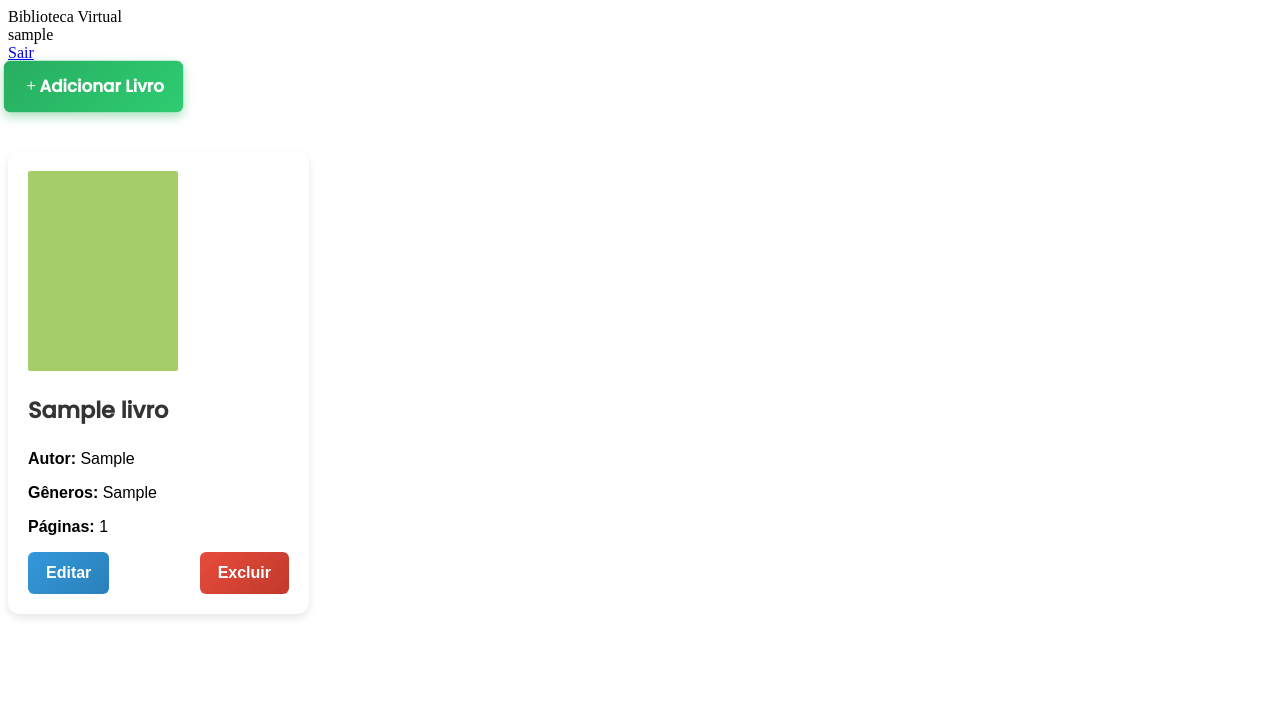
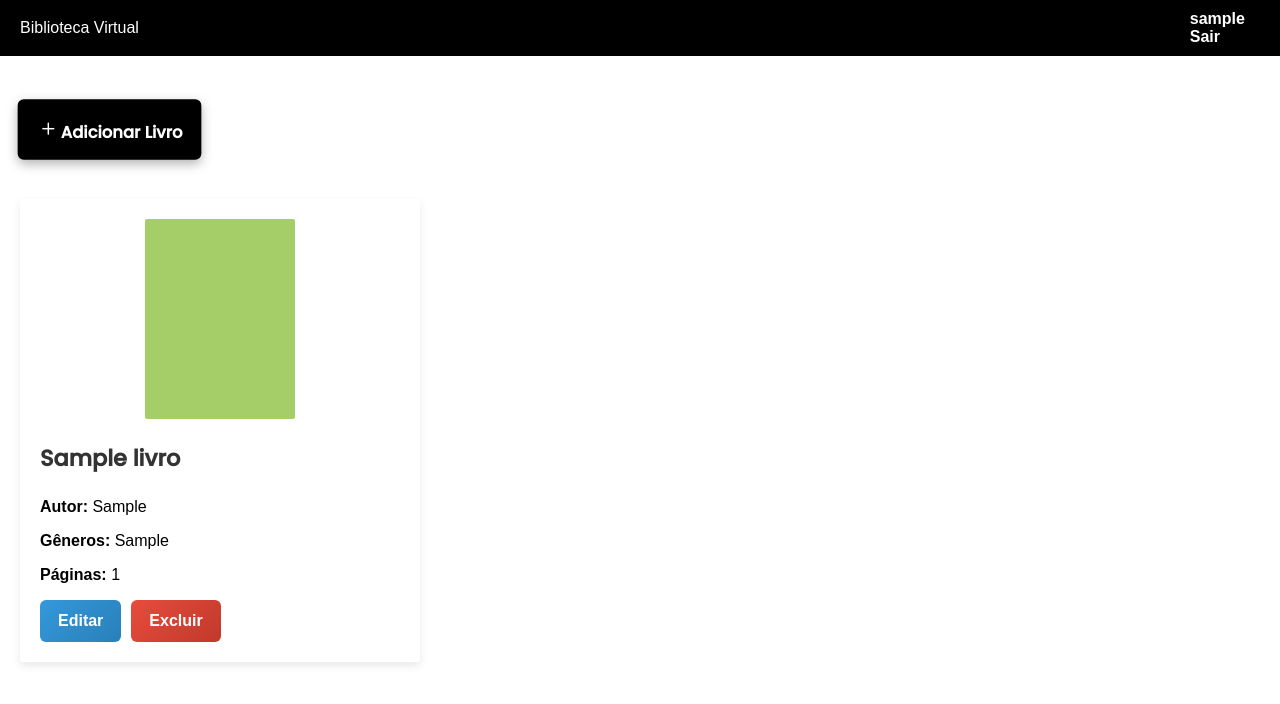
Before and after one commit to CeciliaCarol/BibliotecaVirtual, a Django app: page /livros/ in a window 1280 px wide. Shown: the top 704 px of the page. Run offline with Django 5.2, Linux system fonts and the light colour scheme; a user stored in the database is signed in; tables that the repository leaves empty hold one stand-in row (values such as "Sample post").

Commit message:
Definição de estilos

```diff
--- a/biblioteca/static/css/estilos.css
+++ b/biblioteca/static/css/estilos.css
@@ -1,14 +1,11 @@
 body {
     background-color:rgb(255, 255, 255);
+    margin: 0;
 }
 
 
 /* Designer da Tela de Listar os Livros */
 
-.page-title {
-    font-family: 'Poppins', sans-serif;
-
-}
 
 /* === BOTÕES GERAIS === */
 .btn {
@@ -22,14 +19,20 @@ body {
     transition: all 0.3s ease-in-out;
 }
 
+.bi {
+    font-size: 24px;
+}
+
 /* === BOTÃO "ADICIONAR LIVRO" === */
 .btn-add {
-    background: linear-gradient(135deg, #27ae60, #2ecc71);
+    background: #000;
     display: inline-block;
     margin-bottom: 20px;
-    box-shadow: 0 4px 10px rgba(39, 174, 96, 0.4);
-    animation: pulse 1.5s infinite;
+    box-shadow: 0 4px 10px rgba(67, 68, 67, 0.4);
+    animation: pulse 2.5s infinite;
     font-family: 'Poppins', sans-serif;
+    align-items: center;
+    justify-content: center;
 }
 
 /* Efeito de pulsação */
@@ -68,6 +71,13 @@ body {
 }
 
 /* === CONTAINER DOS LIVROS === */
+.container {
+    margin: 20px;
+    margin-top: 100px;
+}
+
+
+
 .livros-list {
     display: grid;
     grid-template-columns: repeat(auto-fill, minmax(300px, 1fr));
@@ -78,16 +88,16 @@ body {
 /* === CARTÃO DO LIVRO === */
 .livro-card {
     background-color: #fff;
-    border-radius: 12px;
-    box-shadow: 0 4px 8px rgba(0, 0, 0, 0.1);
+    border-radius: 2px;
+    box-shadow: 0 4px 8px rgba(0, 0, 0, 0.09);
     padding: 20px;
-    transition: transform 0.3s ease, box-shadow 0.3s ease;
+    transition: transform 0.5s ease, box-shadow 0.5s ease;
 }
 
 /* Efeito hover nos cartões */
 .livro-card:hover {
-    transform: scale(1.05);
-    box-shadow: 0 8px 16px rgba(0, 0, 0, 0.15);
+    transform: scale(1.01);
+    box-shadow: 0 8px 16px rgba(86, 85, 85, 0.15);
 }
 
 /* === DETALHES DO LIVRO === */
@@ -98,6 +108,12 @@ body {
 
 }
 
+.livro-capa {
+    display: flex;
+    justify-content: center;
+    align-items: center;
+}
+
 .livro-info {
     font-family: "Arial";
 }
@@ -105,27 +121,10 @@ body {
 /* === RODAPÉ DO LIVRO (USUÁRIO E BOTÕES) === */
 .livro-footer {
     display: flex;
-    justify-content: space-between;
+    justify-content: flex-start;
     align-items: center;
 }
 
-/* === ESTILO DO NOME DO USUÁRIO === */
-.livro-usuario {
-    font-family: "Arial";
-    font-size: 0.9em;
-    color: #7f8c8d;
-    font-weight: bold;
-    background: linear-gradient(135deg, #bdc3c7, #ecf0f1);
-    padding: 5px 10px;
-    border-radius: 5px;
-    transition: background 0.3s ease-in-out;
-}
-
-/* Hover no nome do usuário */
-.livro-usuario:hover {
-    background: linear-gradient(135deg, #ecf0f1, #bdc3c7);
-    transform: scale(1.05);
-}
 
 /* Designer do Formulário de Adicionar/Editar Livros */
 
@@ -284,10 +291,45 @@ input:focus, select:focus, textarea:focus {
     font-weight: 600;
 }
 
+/* == Botão Registrar e login da navbar==*/
+.btn-registrar-nav {
+    background-color:rgb(255, 255, 255);
+    padding: 15px 20px;
+    border-radius: 30px;
+    margin-right: 20px;
+}
+
+.btn-login-nav {
+    border-radius: 30px;
+    padding: 15px 25px;
+    border: 2px solid #fff;
+}
+
+.deco-btn-registrar-nav {
+    text-decoration: none;
+    color: #000;
+    font-family: "Arial";
+    font-weight: 600;
+}
+.deco-btn-login-nav {
+    text-decoration: none;
+    color:rgb(255, 255, 255);
+    font-family: "Arial";
+    font-weight: 600;
+}
+
+.deco-btn-sair-nav {
+    text-decoration: none;
+    color:rgb(255, 255, 255);
+    font-family: "Arial";
+    font-weight: 600;
+    padding-right: 40px;
+}
+
 .btn-index {
     display: flex;
-    align-items: center;
-    margin-top: 50px;
+    align-items: start;
+    margin-right: 20px
 }
 
 /*== div dos textos ==*/
@@ -297,11 +339,44 @@ input:focus, select:focus, textarea:focus {
 }
 
 .title-biblio {
-    font-size: 40px;
+    font-size: 48px;
     font-family: "Arial";
 }
 
 .title-paragrafo {
     font-family: "Arial";
     font-size: 18px;
+    margin-bottom: 50px;
 }
+
+/*== NavBar ==*/
+
+.navbar {
+    position: fixed;
+    top: 0;
+    width: 100%;
+    padding: 10px;
+    display: flex;
+    padding-left: 20px;
+    justify-content: space-between;
+    align-items: center;
+    background-color:rgb(0, 0, 0);
+    color: #fff;
+    font-family: 'Arial';
+}
+
+/*==Divs dos livros==*/
+
+.livro_1 {
+    background-color: #e74c3c;
+    width: 100px;
+    height: 350px;
+}
+
+.bookmark {
+    border-bottom: 60px solid #fff;
+    height: 290px;
+    border-left: 50px solid transparent;
+    border-right: 50px solid transparent;
+
+}
```
Also changed, not shown: other parts of biblioteca/static/css/estilos.css (+39 -31 lines).
